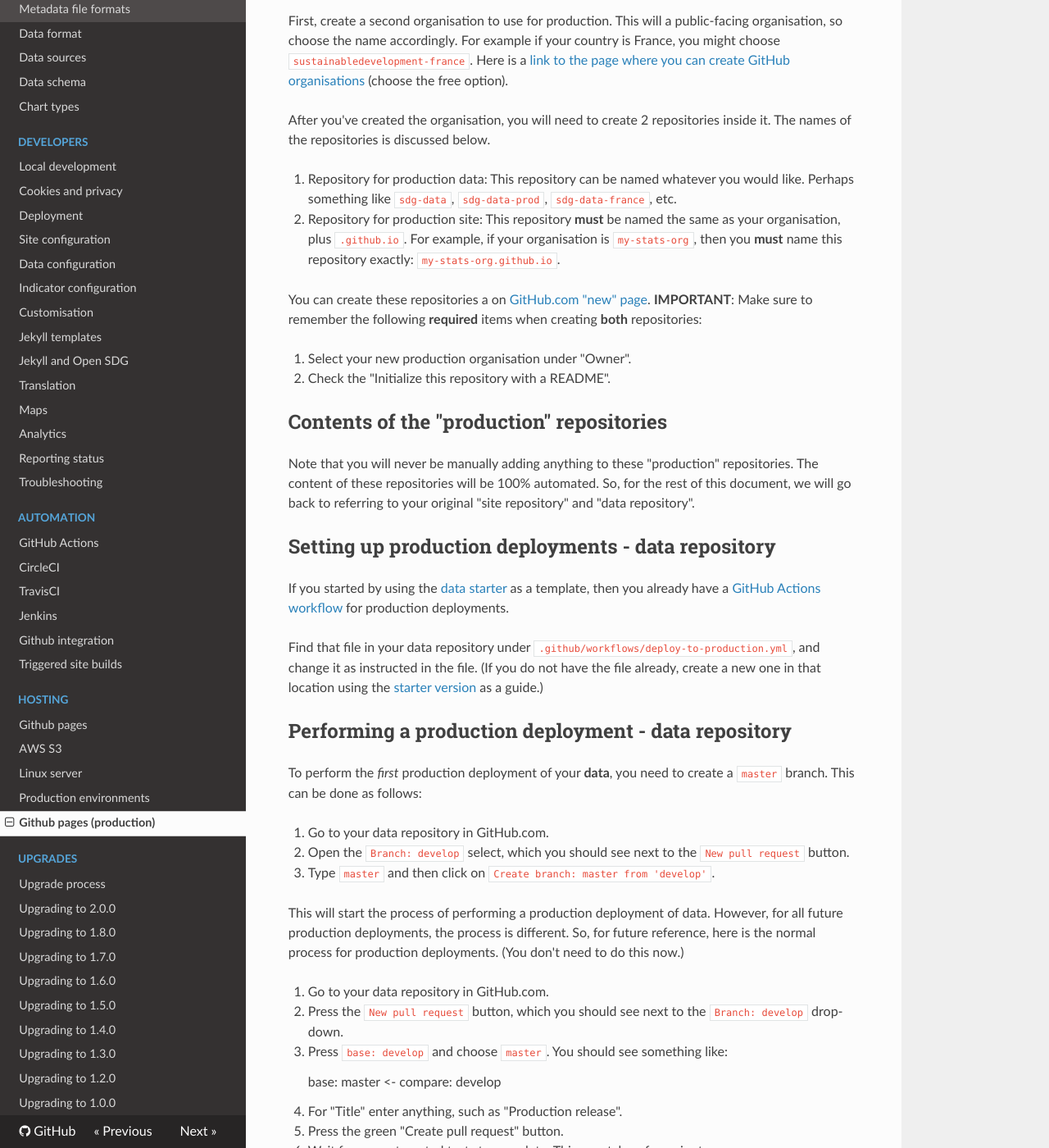
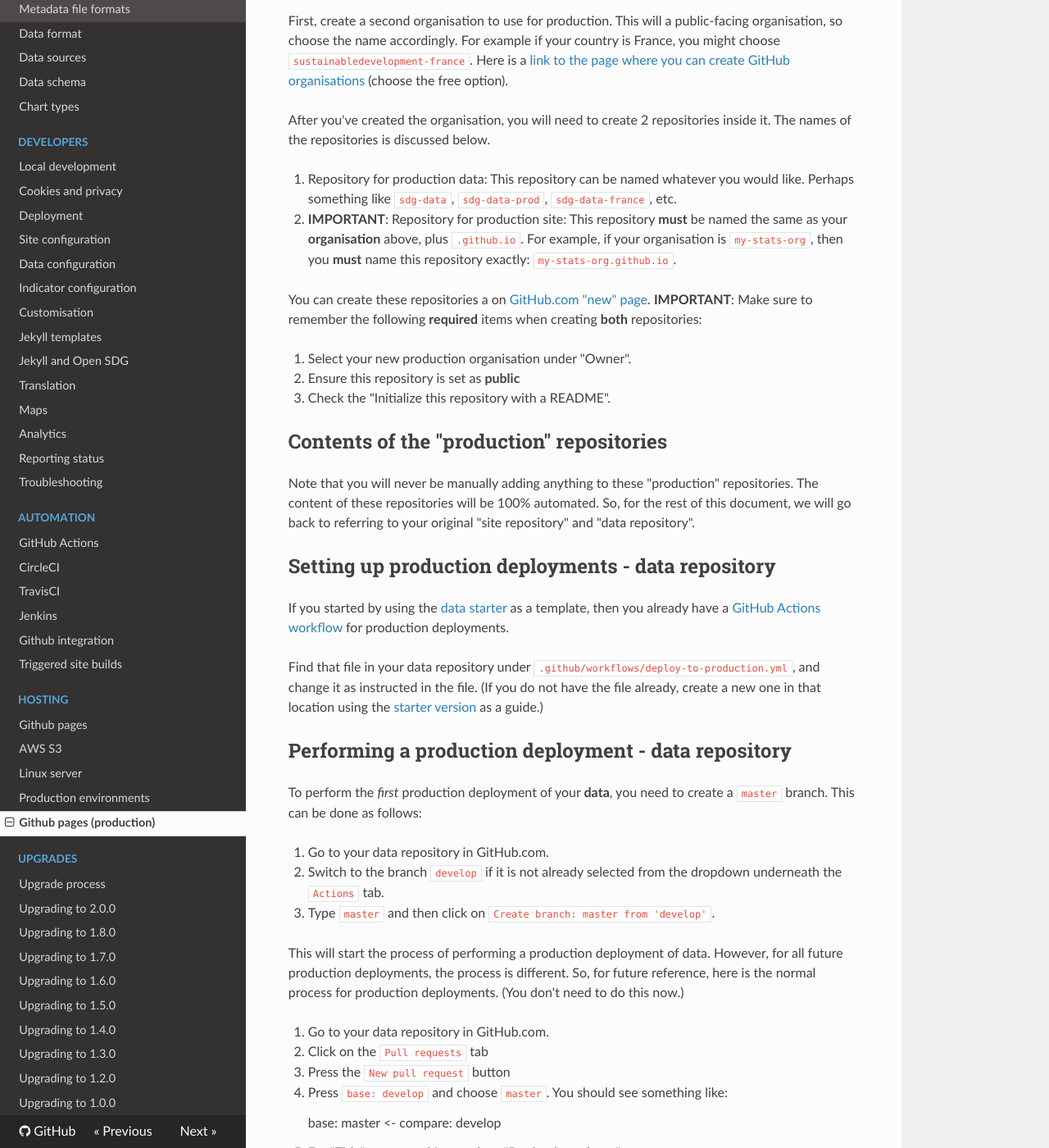
Before and after one commit to open-sdg/open-sdg, an MkDocs documentation site: the page built from docs/hosting/github-pages-production.md, in a window 1280 px wide and 1400 px high, scrolled down 1145 px. Shown: the whole window at 82% size. Built offline with MkDocs 1.6.1, drawn with Linux system fonts in a browser that asks for light colours; nearby versions of some CDN libraries; some of the changed text lies outside the part shown.

Commit message:
Update github-pages-production.md

```diff
--- a/docs/hosting/github-pages-production.md
+++ b/docs/hosting/github-pages-production.md
@@ -23,12 +23,13 @@ First, create a second organisation to use for production. This will a public-fa
 After you've created the organisation, you will need to create 2 repositories inside it. The names of the repositories is discussed below.
 
 1. Repository for production data: This repository can be named whatever you would like. Perhaps something like `sdg-data`, `sdg-data-prod`, `sdg-data-france`, etc.
-2. Repository for production site: This repository **must** be named the same as your organisation, plus `.github.io`. For example, if your organisation is `my-stats-org`, then you **must** name this repository exactly: `my-stats-org.github.io`.
+2. **IMPORTANT**: Repository for production site: This repository **must** be named the same as your **organisation** above, plus `.github.io`. For example, if your organisation is `my-stats-org`, then you **must** name this repository exactly: `my-stats-org.github.io`.
 
 You can create these repositories a on [GitHub.com "new" page](https://github.com/new). **IMPORTANT**: Make sure to remember the following **required** items when creating **both** repositories:
 
 1. Select your new production organisation under "Owner".
-2. Check the "Initialize this repository with a README".
+2. Ensure this repository is set as **public**
+3. Check the "Initialize this repository with a README".
 
 ## Contents of the "production" repositories
 
@@ -45,21 +46,22 @@ Find that file in your data repository under `.github/workflows/deploy-to-produc
 To perform the *first* production deployment of your **data**, you need to create a `master` branch. This can be done as follows:
 
 1. Go to your data repository in GitHub.com.
-2. Open the `Branch: develop` select, which you should see next to the `New pull request` button.
+2. Switch to the branch `develop` if it is not already selected from the dropdown underneath the `Actions` tab.
 3. Type `master` and then click on `Create branch: master from 'develop'`.
 
 This will start the process of performing a production deployment of data. However, for all future production deployments, the process is different. So, for future reference, here is the normal process for production deployments. (You don't need to do this now.)
 
 1. Go to your data repository in GitHub.com.
-2. Press the `New pull request` button, which you should see next to the `Branch: develop` drop-down.
-3. Press `base: develop` and choose `master`. You should see something like:
+2. Click on the `Pull requests` tab
+3. Press the `New pull request` button
+4. Press `base: develop` and choose `master`. You should see something like:
 
     base: master <- compare: develop
 
-4. For "Title" enter anything, such as "Production release".
-5. Press the green "Create pull request" button.
-6. Wait for any automated tests to complete. This may take a few minutes.
-7. Press the green "Merge pull request" button.
+5. For "Title" enter anything, such as "Production release".
+6. Press the green "Create pull request" button.
+7. Wait for any automated tests to complete. This may take a few minutes.
+8. Press the green "Merge pull request" button.
 
 Meanwhile, your first production deployment is already in progress. You can go to the "Actions" section of your GitHub.com repository to watch the progress. It should succeed after a few minutes.
 
@@ -69,7 +71,7 @@ If you started by using the [site starter](https://github.com/open-sdg/open-sdg-
 
 Find that file in your site repository under `.github/workflows/deploy-to-production.yml`, and change it as instructed in the file. (If you do not have the file already, create a new one in that location using the [starter version](https://github.com/open-sdg/open-sdg-site-starter/blob/develop/.github/workflows/deploy-to-production.yml) as a guide.)
 
-Before we can perform a deployment, we have to tell the site repository where to find the production data. If you started by using the [site starter](https://github.com/open-sdg/open-sdg-site-starter) as a template, then you should have a production-specific config file: [site_config_prod.yml](https://github.com/open-sdg/open-sdg-site-starter/blob/develop/_data/site_config_prod.yml). (If you do not have the file already, create a new one in that location, using the [starter version](https://github.com/open-sdg/open-sdg-site-starter/blob/develop/_data/site_config_prod.yml) as a guide.)
+Before we can perform a deployment, we have to tell the site repository where to find the production data. If you started by using the [site starter](https://github.com/open-sdg/open-sdg-site-starter) as a template, then you should have a production-specific config file: [site_config_prod.yml](https://github.com/open-sdg/open-sdg-site-starter/blob/develop/_data/site_config_prod.yml). (If you do not have the file already, create a new one in that location, using the [starter version](https://github.com/open-sdg/open-sdg-site-starter/blob/develop/_data/site_config_prod.yml) as a guide.) This file may be contained within the `_data1 folder if you have recently created your Open SDG platform.
 
 Edit the [remote_data_prefix line](https://github.com/open-sdg/open-sdg-site-starter/blob/develop/_data/site_config_prod.yml#L19) in that file to point to the GitHub Pages URL for your production organisation and repository. For example, if your production organisation is `my-stats-org`, and your production **data** repository is `sdg-data`, then use:
 
@@ -82,21 +84,22 @@ remote_data_prefix: "https://my-stats-org.github.io/sdg-data"
 Just as with the data repository, to perform the *first* production deployment of your **site**, you need to create a `master` branch. As before, this can be done as follows:
 
 1. Go to your site repository in GitHub.com.
-2. Open the `Branch: develop` select, which you should see next to the `New pull request` button.
+2. Switch to the branch `develop` if it is not already selected from the dropdown underneath the `Actions` tab.
 3. Type `master` and then click on `Create branch: master from 'develop'`.
 
 This will start the process of performing a production deployment of the site. However, just as with the data repository, for all future production deployments the process is different. So, for future reference, here is the normal process for production deployments. (You don't need to do this now.)
 
 1. Go to your site repository in GitHub.com.
-2. Press the `New pull request` button, which you should see next to the `Branch: develop` drop-down.
-3. Press `base: develop` and choose `master`. You should see something like:
+2. Click on the `Pull requests` tab
+3. Press the `New pull request` button
+4. Press `base: develop` and choose `master`. You should see something like:
 
     base: master <- compare: develop
 
-4. For "Title" enter anything, such as "Production release".
-5. Press the green "Create pull request" button.
-6. Wait for any automated tests to complete. This may take a few minutes.
-7. Press the green "Merge pull request" button.
+5. For "Title" enter anything, such as "Production release".
+6. Press the green "Create pull request" button.
+7. Wait for any automated tests to complete. This may take a few minutes.
+8. Press the green "Merge pull request" button.
 
 This will trigger the production deployment. You can go to the "Actions" section of your GitHub.com repository to watch the progress. It should succeed after a few minutes.
 
```
